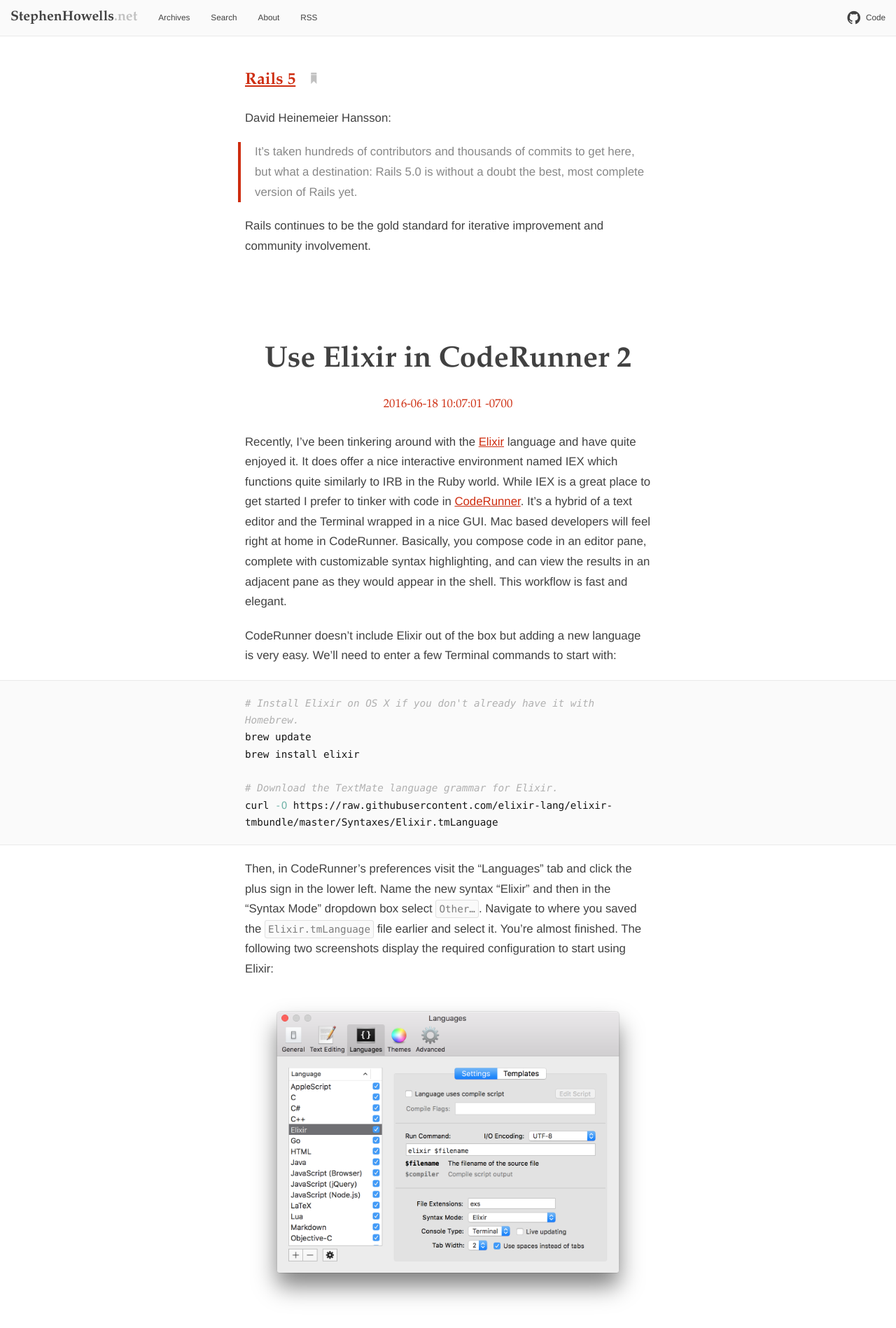
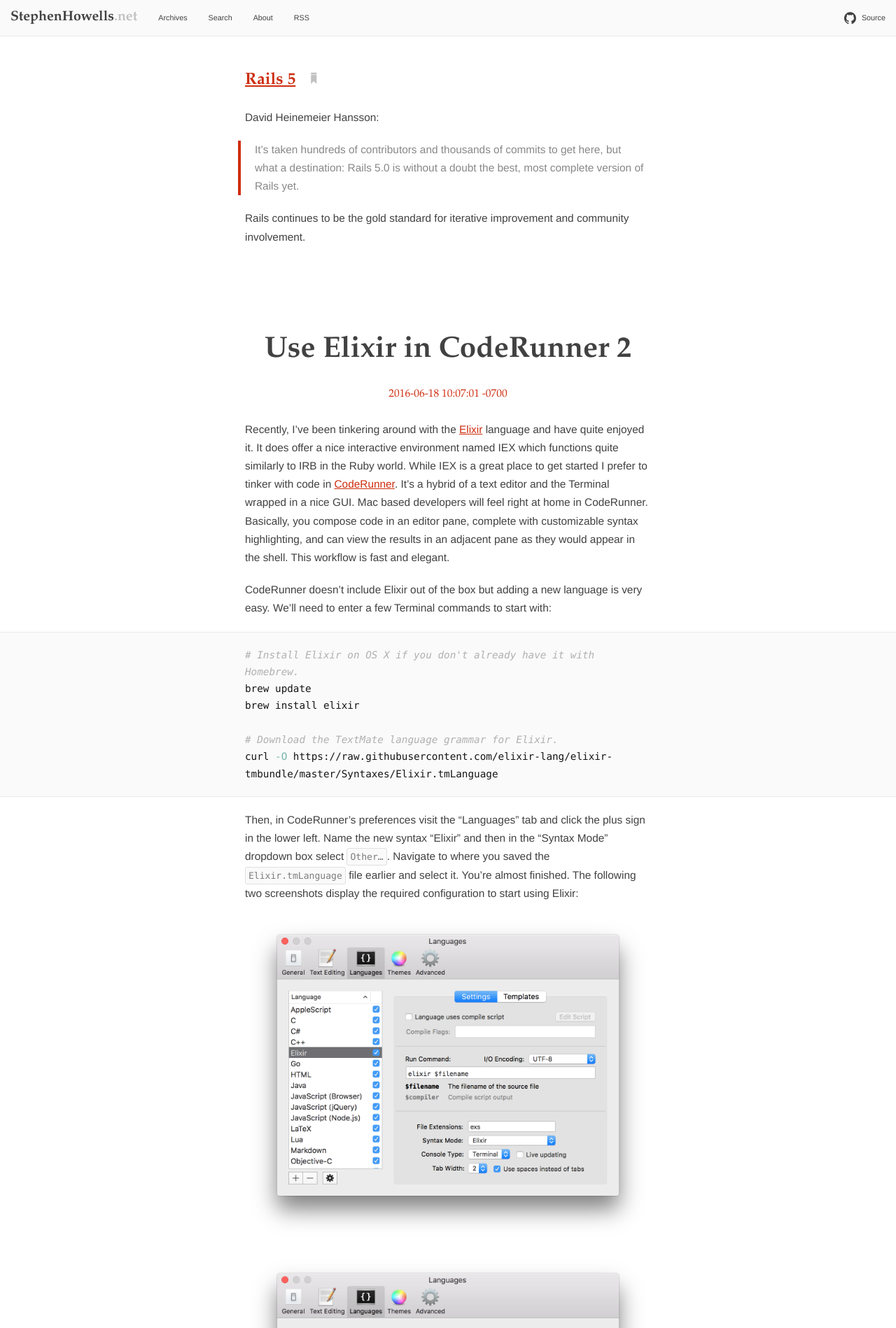
Before and after one commit to stephenhowells/stephenhowells.net, a Jekyll site: the page built from index.html, in a window 1280 px wide. Shown: the top 1898 px of the page at 70% size. Built offline with Jekyll 4.4.1, drawn with Linux system fonts in a browser that asks for light colours; nearby versions of some CDN libraries; some web fonts are replaced; the list of posts is cut into pages by our own code; comment, search, counter and statistics services are not loaded.

Commit message:
Code block scrollbar fix, font size bump down

```diff
--- a/_includes/nav.html
+++ b/_includes/nav.html
@@ -24,7 +24,7 @@
       </ul>
       <ul class="nav navbar-nav navbar-right">
         <li>
-          <a href="https://github.com/stephenhowells/stephenhowells.net"><i class="icon ion-social-github"></i>Code</a>
+          <a href="https://github.com/stephenhowells/stephenhowells.net"><i class="icon ion-social-github"></i>Source</a>
         </li>
       </ul>
     </div>
--- a/_scss/_defaults.scss
+++ b/_scss/_defaults.scss
@@ -94,7 +94,7 @@
 }
 
 p, li, blockquote {
-  font-size: 1.2em;
+  font-size: 1.1em;
   line-height: 1.7em;
   -webkit-font-smoothing: antialiased;
   & a {
@@ -132,8 +132,8 @@
 pre code {
   width: auto;
   display: block;
-  overflow: scroll;
-  word-wrap: normal;
+  white-space: pre-wrap;
+  word-break: keep-all;
   font-size: 1.1em;
   color: #151515;
   margin: 0 auto;
```
Also changed, not shown: _includes/main.min.css, dist/css/main.min.css.
